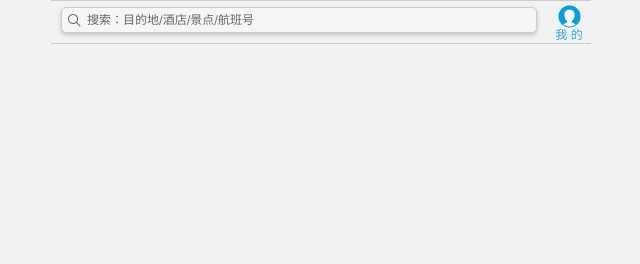
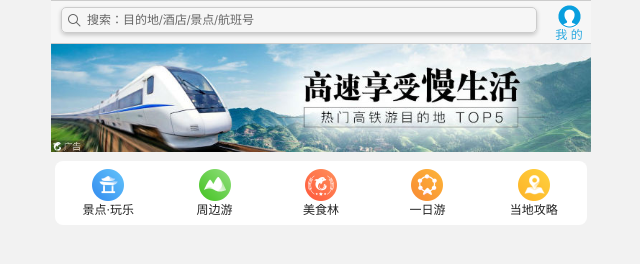
Before and after one commit to FireflyBaby/Front-end-code, a plain HTML site: page m.ctrip.com/index.html in a window 1280 px wide. Shown: the whole page, without its empty margins (319-959 px from the left). Drawn offline with Linux system fonts and the light colour scheme.

Commit message:
commit code

```diff
--- a/m.ctrip.com/css/index.css
+++ b/m.ctrip.com/css/index.css
@@ -10,8 +10,15 @@ body {
     -webkit-tap-highlight-color: transparent;
 }
 
+ul {
+    list-style: none;
+    padding: 0;
+    margin: 0;
+}
+
 a {
     text-decoration: none;
+    color: #222;
 }
 
 div {
@@ -32,6 +39,7 @@ div {
     max-width: 540px;
     border-top: 1px solid #ccc;
     border-bottom: 1px solid #ccc;
+    background-color: #f6f6f6;
 }
 
 .search {
@@ -46,7 +54,6 @@ div {
     padding-left: 25px;
     border-radius: 5px;
     box-shadow: 0 2px 4px rgba(0, 0, 0, .2);
-    background-color: #f6f6f6;
 }
 
 .search::before {
@@ -78,3 +85,53 @@ div {
     background-size: 104px auto;
     margin: 4px auto -2px;
 }
+
+/* focus */
+.focus img {
+    margin-top: 44px;
+    width: 100%;
+}
+
+.local-nav {
+    display: flex;
+    height: 64px;
+    background-color: #fff;
+    border-radius: 8px;
+    margin: 3px 4px;
+}
+
+.local-nav li {
+    flex: 1;
+}
+
+.local-nav a {
+    display: flex;
+    flex-direction: column;
+    /* 侧轴居中对齐 */
+    align-items: center;
+    font-size: 12px;
+}
+
+.local-nav-icon {
+    width: 32px;
+    height: 32px;
+    margin-top: 8px;
+    background: url(../images/localnav_bg.png) no-repeat 0 0;
+    background-size: 32px auto;
+}
+
+.local-nav li:nth-of-type(2) .local-nav-icon {
+    background-position: 0 -32px;
+}
+
+.local-nav li:nth-of-type(3) .local-nav-icon {
+    background-position: 0 -64px;
+}
+
+.local-nav li:nth-of-type(4) .local-nav-icon {
+    background-position: 0 -96px;
+}
+
+.local-nav li:nth-of-type(5) .local-nav-icon {
+    background-position: 0 -128px;
+}
--- a/m.ctrip.com/index.html
+++ b/m.ctrip.com/index.html
@@ -14,10 +14,48 @@
 </head>
 
 <body>
+    <!-- 顶部搜索 -->
     <div class="search_index">
         <div class="search">搜索：目的地/酒店/景点/航班号</div>
         <a href="#" class="user">我 的</a>
     </div>
+    <!-- 焦点图模块 -->
+    <div class="focus">
+        <img src="upload/focus.jpg" alt="">
+    </div>
+    <!-- 局部导航栏 -->
+    <ul class="local-nav">
+        <li>
+            <a href="#">
+                <span class="local-nav-icon" title="景点·玩乐"></span>
+                <span>景点·玩乐</span>
+            </a>
+        </li>
+        <li>
+            <a href="#">
+                <span class="local-nav-icon" title="周边游"></span>
+                <span>周边游</span>
+            </a>
+        </li>
+        <li>
+            <a href="#">
+                <span class="local-nav-icon" title="美食林"></span>
+                <span>美食林</span>
+            </a>
+        </li>
+        <li>
+            <a href="#">
+                <span class="local-nav-icon" title="一日游"></span>
+                <span>一日游</span>
+            </a>
+        </li>
+        <li>
+            <a href="#">
+                <span class="local-nav-icon" title="当地攻略"></span>
+                <span>当地攻略</span>
+            </a>
+        </li>
+    </ul>
 </body>
 
 </html>
```
Also changed, not shown: jd/css/index.css (+15 -2 lines), jd/index.html (+2 -2 lines), m.ctrip.com/images/localnav_bg.png (added), m.ctrip.com/upload/focus.jpg (added).
